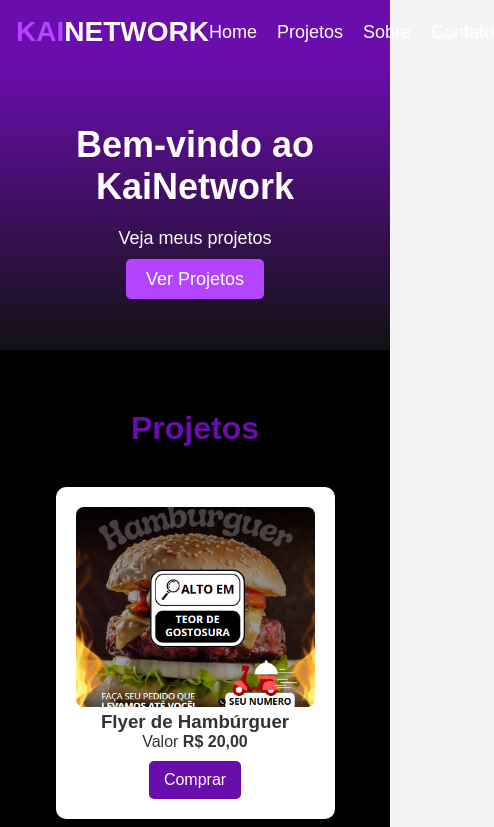
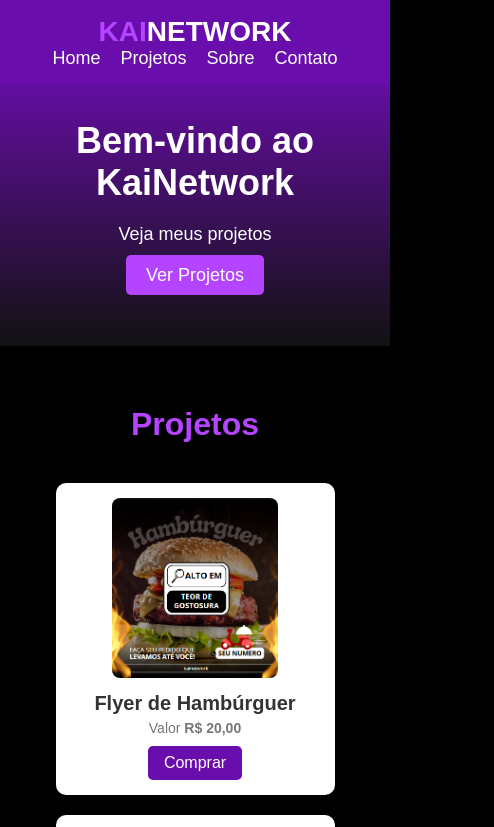
Before and after one commit to sunav1/kainetwork, a plain HTML site: page index.html in a window 390 px wide. Shown: the top 827 px of the page, 494 px wide, since content can reach past the window. Drawn offline with Linux system fonts and the light colour scheme.

Commit message:
Update styles.css

```diff
--- a/styles.css
+++ b/styles.css
@@ -6,43 +6,17 @@
 }
 
 body {
-    background-color: #f4f4f4;
-    color: #333;
+    background-color: #000;
+    color: #fff;
     text-align: center;
     overflow-x: hidden; /* Remove a barra branca no mobile */
 }
 
-/* Preloader */
-.preloader {
-    position: fixed;
-    width: 100%;
-    height: 100%;
-    background: #6a0dad;
-    display: flex;
-    align-items: center;
-    justify-content: center;
-    z-index: 2000;
-}
-
-.loader {
-    border: 5px solid #fff;
-    border-top: 5px solid #b444ff;
-    border-radius: 50%;
-    width: 50px;
-    height: 50px;
-    animation: spin 1s linear infinite;
-}
-
-@keyframes spin {
-    0% { transform: rotate(0deg); }
-    100% { transform: rotate(360deg); }
-}
-
-/* Barra de navegação */
+/* Navbar */
 .navbar {
     background-color: #6a0dad;
     padding: 1rem;
-    position: sticky;
+    position: fixed;
     top: 0;
     width: 100%;
     z-index: 100;
@@ -88,6 +62,7 @@ nav ul li a:hover {
     padding: 60px 20px;
     background: linear-gradient(to bottom, #6a0dad, #121212);
     color: white;
+    margin-top: 60px;
 }
 
 .hero h2 {
@@ -116,64 +91,84 @@ nav ul li a:hover {
 /* Projetos */
 .projetos {
     padding: 60px 20px;
-    background-color: #000000;
+    background-color: #000;
 }
 
 .projetos h2 {
     font-size: 32px;
     margin-bottom: 40px;
-    color: #6a0dad;
+    color: #b444ff;
 }
 
+/* Grid de Projetos */
 .projetos-grid {
     display: flex;
     flex-wrap: wrap;
     justify-content: center;
-    gap: 30px;
+    gap: 20px;
     padding: 0 20px;
 }
 
-/* Cards */
+/* Cartão de Projeto */
 .card {
-    background: #ffffff;
-    padding: 20px;
+    background: #fff;
+    padding: 15px;
     border-radius: 10px;
     box-shadow: 0px 4px 10px rgba(0, 0, 0, 0.1);
-    transition: transform 0.3s ease-in-out, box-shadow 0.3s ease-in-out;
     width: 280px;
+    display: flex;
+    flex-direction: column;
+    align-items: center;
     text-align: center;
 }
 
 .card:hover {
-    transform: translateY(-10px);
-    box-shadow: 0px 8px 20px rgba(0, 0, 0, 0.15);
+    transform: translateY(-5px);
+    box-shadow: 0px 8px 20px rgba(0, 0, 0, 0.2);
 }
 
 .card-image img {
     width: 100%;
-    height: 200px;
+    height: 180px;
     object-fit: cover;
     border-radius: 8px;
 }
 
+.card-content h3 {
+    font-size: 20px;
+    margin-top: 10px;
+    color: #333;
+}
+
+.card-content p {
+    font-size: 14px;
+    color: #777;
+    margin-top: 5px;
+}
+
 /* Botão de compra */
-.buy-btn {
+.card .buy-btn {
     margin-top: 10px;
-    padding: 10px 15px;
+    padding: 8px 16px;
     background-color: #6a0dad;
-    color: white;
+    color: rgb(255, 255, 255);
     border: none;
     border-radius: 5px;
+    font-size: 16px;
     cursor: pointer;
-    font-size: 16px;
+    text-decoration: none;
 }
 
-.buy-btn:hover {
+.card .buy-btn:hover {
     background-color: #b444ff;
 }
 
 /* Responsividade */
 @media (max-width: 768px) {
+    .navbar .header-inner-content {
+        flex-direction: column;
+    }
+
     .projetos-grid {
         flex-direction: column;
         align-items: center;
@@ -182,4 +177,8 @@ nav ul li a:hover {
     .card {
         width: 90%;
     }
+
+    .hero {
+        text-align: center;
+    }
 }
```
